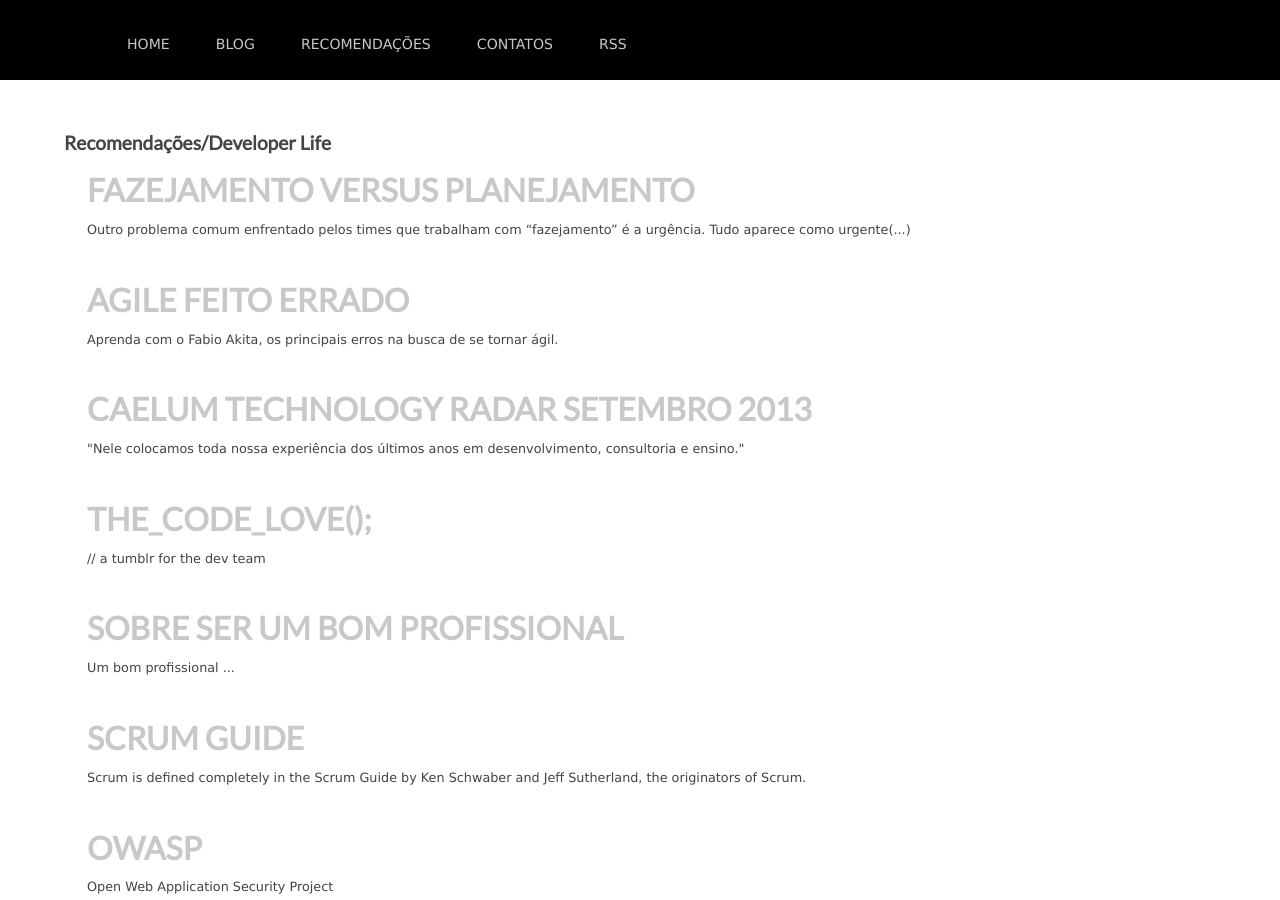
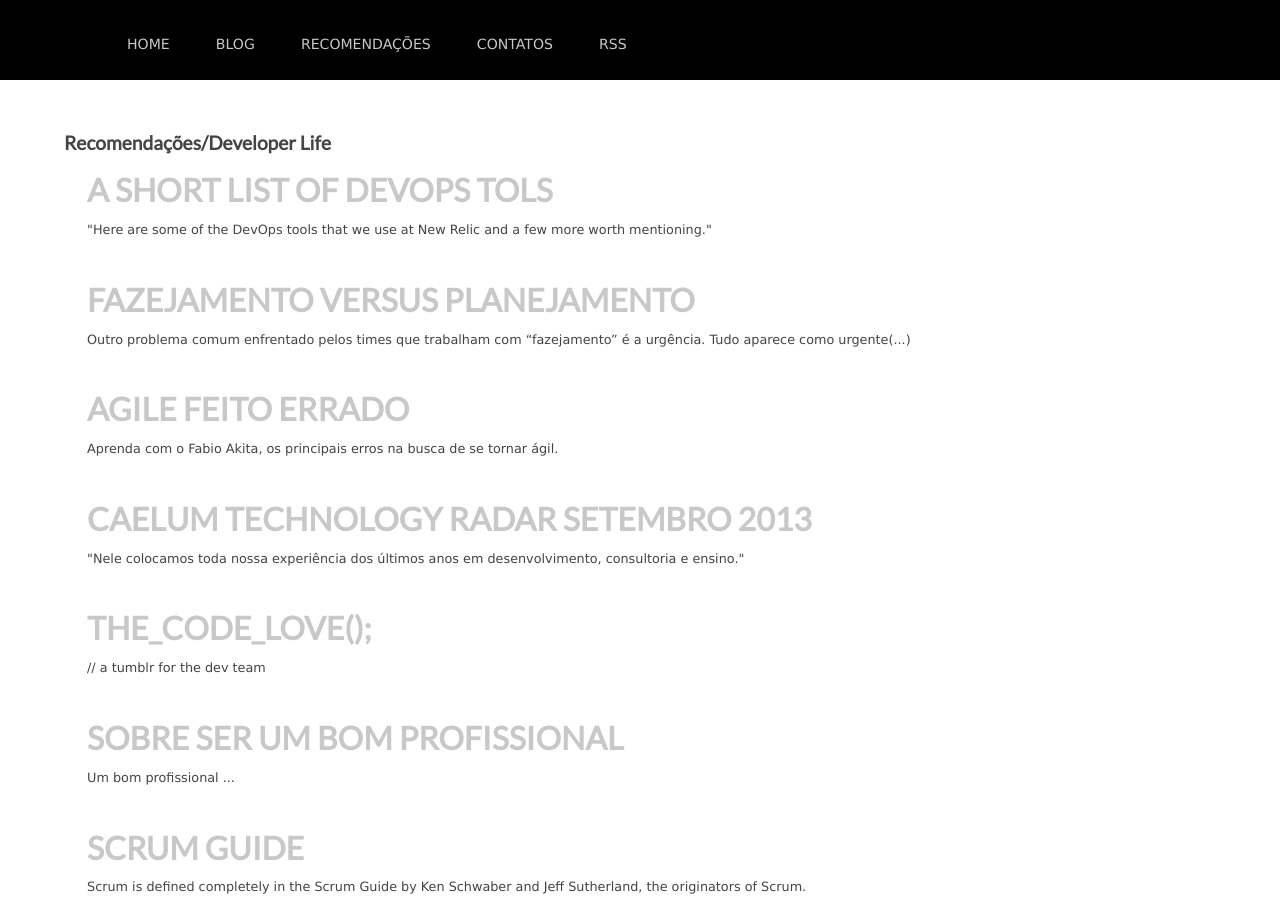
Before and after one commit to rgarbin/rgarbin.github.com, a Jekyll site: the page built from references/developer-life.html, in a window 1280 px wide and 900 px high. Built offline with Jekyll 4.4.1, drawn with Linux system fonts in a browser that asks for light colours; comment, search, counter and statistics services are not loaded.

Commit message:
Update developer-life.html
novo recomendação

```diff
--- a/references/developer-life.html
+++ b/references/developer-life.html
@@ -3,6 +3,12 @@ layout: default
 title: Recomendações Developer Life
 ---
 <h1>Recomendações/Developer Life</h1>
+<article>
+    <div class="post">
+      <h3><a href="http://www.newrelic.com/devops/toolset" alt="A Short List of DevOps Tols" target="_blank">A Short List of DevOps Tols</a></h3>
+      <p>"Here are some of the DevOps tools that we use at New Relic and a few more worth mentioning."</p>
+	</div>
+</article>
 <article>
     <div class="post">
       <h3><a href="http://www.fabiocruz.com.br/fazejamento/" alt="Fazejamento versus Planejamento" target="_blank">Fazejamento versus Planejamento</a></h3>
```
